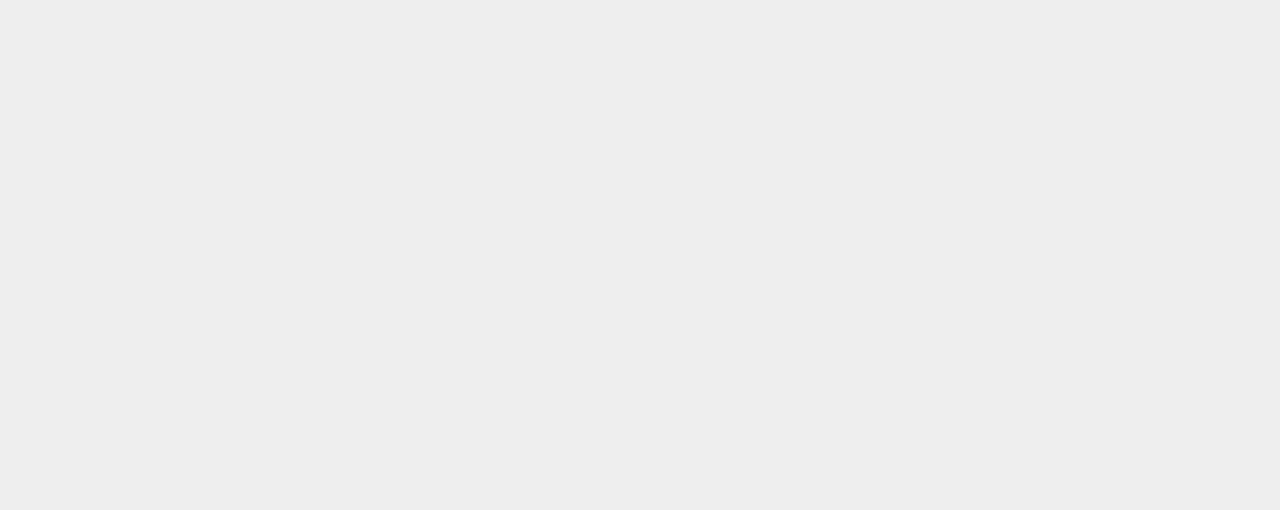
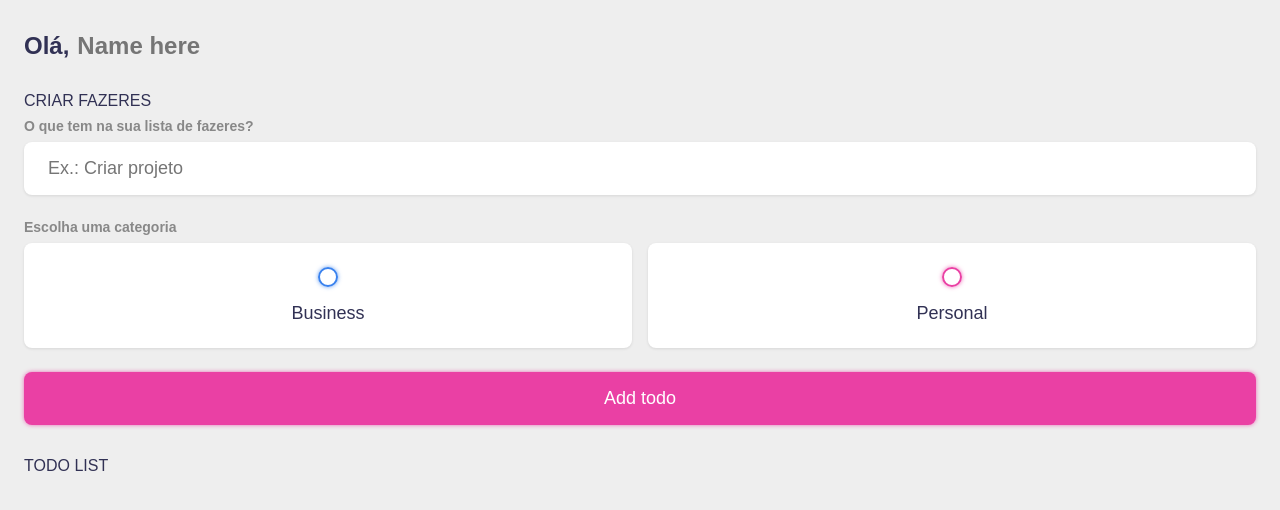
Before and after one commit to Breno-MT/VueJs-Estudos, a Vue app: page / in a window 1280 px wide. Shown: the top 510 px of the page. Built offline with nearby package versions, Linux system fonts and the light colour scheme.

Commit message:
[BRENO] Update app.vue

```diff
--- a/src/App.vue
+++ b/src/App.vue
@@ -1,9 +1,118 @@
 <script setup>
-
 import { ref, onMounted, computed, watch } from 'vue'
-
+const todos = ref([])
+const name = ref('')
+const input_content = ref('')
+const input_category = ref(null)
+const todos_asc = computed(() => todos.value.sort((a,b) =>{
+	return a.createdAt - b.createdAt
+}))
+watch(name, (newVal) => {
+	localStorage.setItem('name', newVal)
+})
+watch(todos, (newVal) => {
+	localStorage.setItem('todos', JSON.stringify(newVal))
+}, {
+	deep: true
+})
+const addTodo = () => {
+	if (input_content.value.trim() === '' || input_category.value === null) {
+		return
+	}
+	todos.value.push({
+		content: input_content.value,
+		category: input_category.value,
+		done: false,
+		editable: false,
+		createdAt: new Date().getTime()
+	})
+}
+const removeTodo = (todo) => {
+	todos.value = todos.value.filter((t) => t !== todo)
+}
+onMounted(() => {
+	name.value = localStorage.getItem('name') || ''
+	todos.value = JSON.parse(localStorage.getItem('todos')) || []
+})
 </script>
 
 <template>
+	<main class="app">
 
+		<section class="greeting">
+			<h2 class="title">
+				Olá, <input type="text" id="name" placeholder="Name here" v-model="name">
+			</h2>
+		</section>
+
+		<section class="create-todo">
+			<h3>CRIAR FAZERES</h3>
+
+			<form id="new-todo-form" @submit.prevent="addTodo">
+				<h4>O que tem na sua lista de fazeres?</h4>
+				<input
+					type="text"
+					name="content"
+					id="content"
+					placeholder="Ex.: Criar projeto"
+					v-model="input_content" />
+
+				<h4>Escolha uma categoria</h4>
+				<div class="options">
+
+					<label>
+						<input
+							type="radio"
+							name="category"
+							id="category1"
+							value="business"
+							v-model="input_category" />
+						<span class="bubble business"></span>
+						<div>Business</div>
+					</label>
+
+					<label>
+						<input
+							type="radio"
+							name="category"
+							id="category2"
+							value="personal"
+							v-model="input_category" />
+						<span class="bubble personal"></span>
+						<div>Personal</div>
+					</label>
+
+				</div>
+
+				<input type="submit" value="Add todo" />
+			</form>
+		</section>
+
+		<section class="todo-list">
+			<h3>TODO LIST</h3>
+			<div class="list" id="todo-list">
+
+				<div v-for="todo in todos_asc" :class="`todo-item ${todo.done && 'done'}`">
+					<label>
+						<input type="checkbox" v-model="todo.done" />
+						<span :class="`bubble ${
+							todo.category == 'business'
+								? 'business'
+								: 'personal'
+						}`"></span>
+					</label>
+
+					<div class="todo-content">
+						<input type="text" v-model="todo.content" />
+					</div>
+
+					<div class="actions">
+						<button class="delete" @click="removeTodo(todo)">Delete</button>
+					</div>
+				</div>
+
+			</div>
+		</section>
+
+	</main>
 </template>
```
